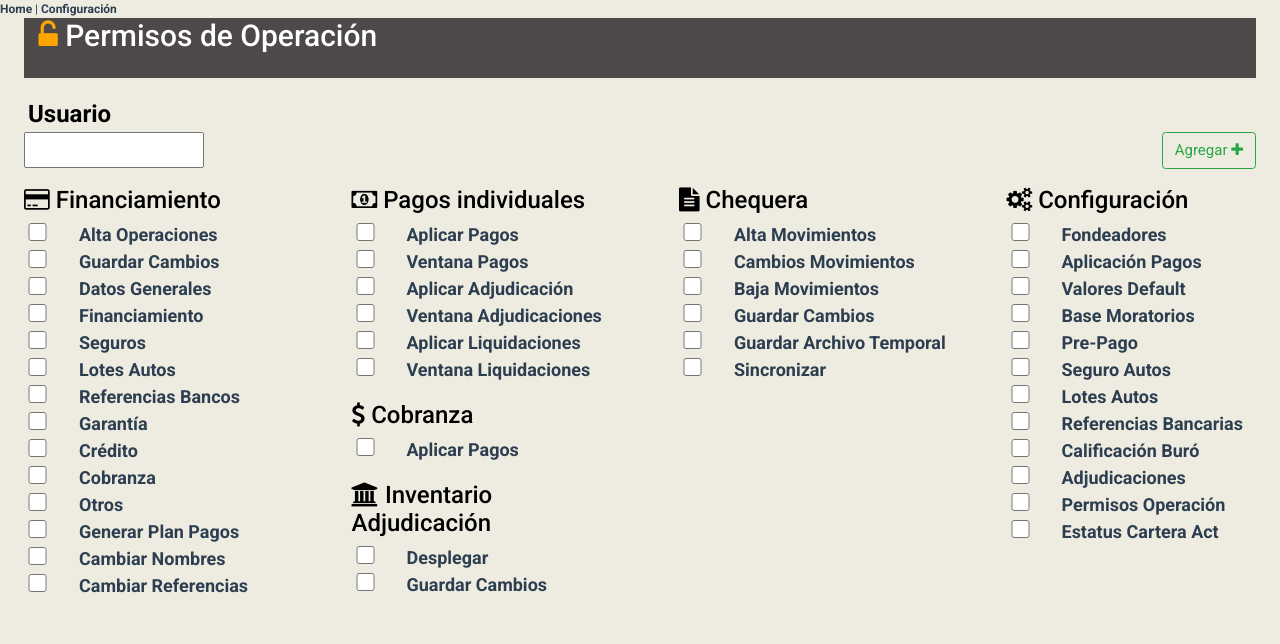
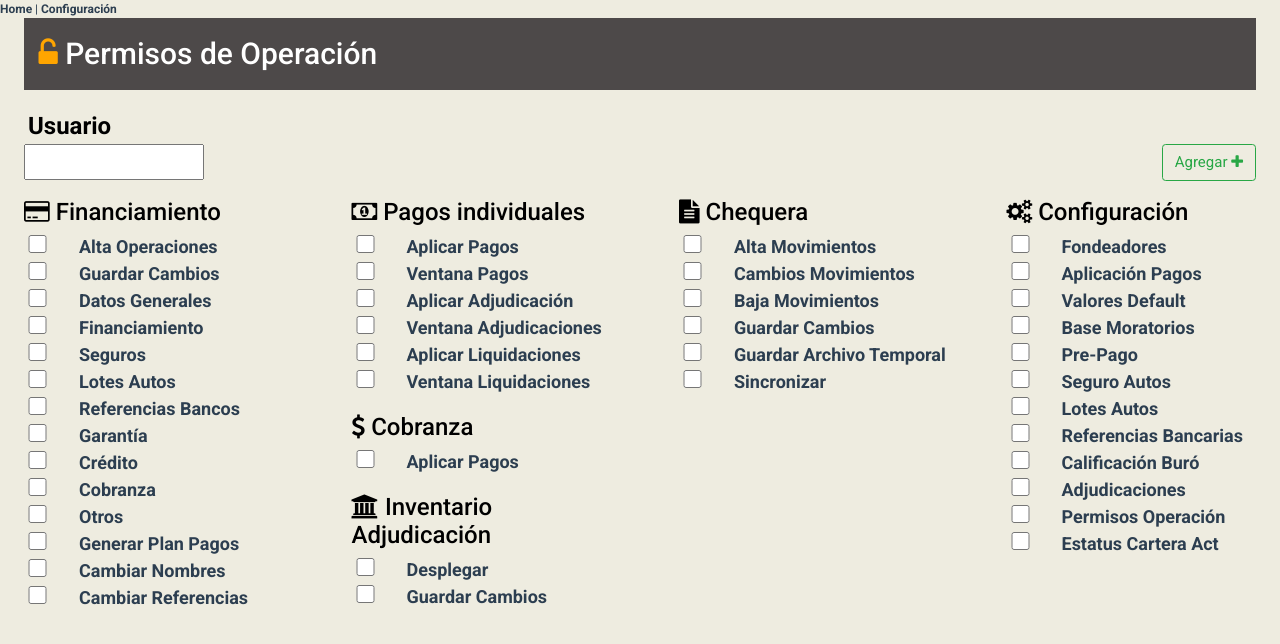
Before and after one commit to betolabrada/checktax-wdb, a Vue app in the folder client/: page /admin in a window 1280 px wide. Shown: the top 644 px of the page. Built offline with nearby package versions, Linux system fonts and the light colour scheme.

Commit message:
Fixed on administrator vue, vertically center title.

```diff
--- a/client/src/components/administrator/Administrator.vue
+++ b/client/src/components/administrator/Administrator.vue
@@ -1,13 +1,16 @@
 <template>
   <div class="privilages">
-    <div class="windowTitle">
-      <h1 style="color:white;"><i class="fa fa-unlock-alt" id="windowLock"></i> Permisos de Operación</h1><br>
+    <div class="titleContainer">
+      <div class="windowTitle">
+        <h1 class="titleText"><i class="fa fa-unlock-alt" id="windowLock"></i> Permisos de Operación</h1><br>
+      </div>
     </div><br>
     <div class="search">
       <label class="sectionLabel"> Usuario</label><br>
       <input type="text" id="userField">
       <button type="button" class="btn btn-outline-success btn-lg" id="addButton"> Agregar <i class="fa fa-plus"></i></button>
     </div><br>
+
     <div class="row ">
       <div class="col-sm">
         <div class="sectionTitle">
@@ -170,6 +173,12 @@ export default class Administrator extends Vue {}
   font-size: 1.5rem;
 }
 
+.titleText{
+  color: white;
+  margin-bottom: 1.5rem;
+  transform: translateY(50%);
+}
+
 .windowTitle{
   margin-left: 2rem;
   margin-right: 2rem;
```
